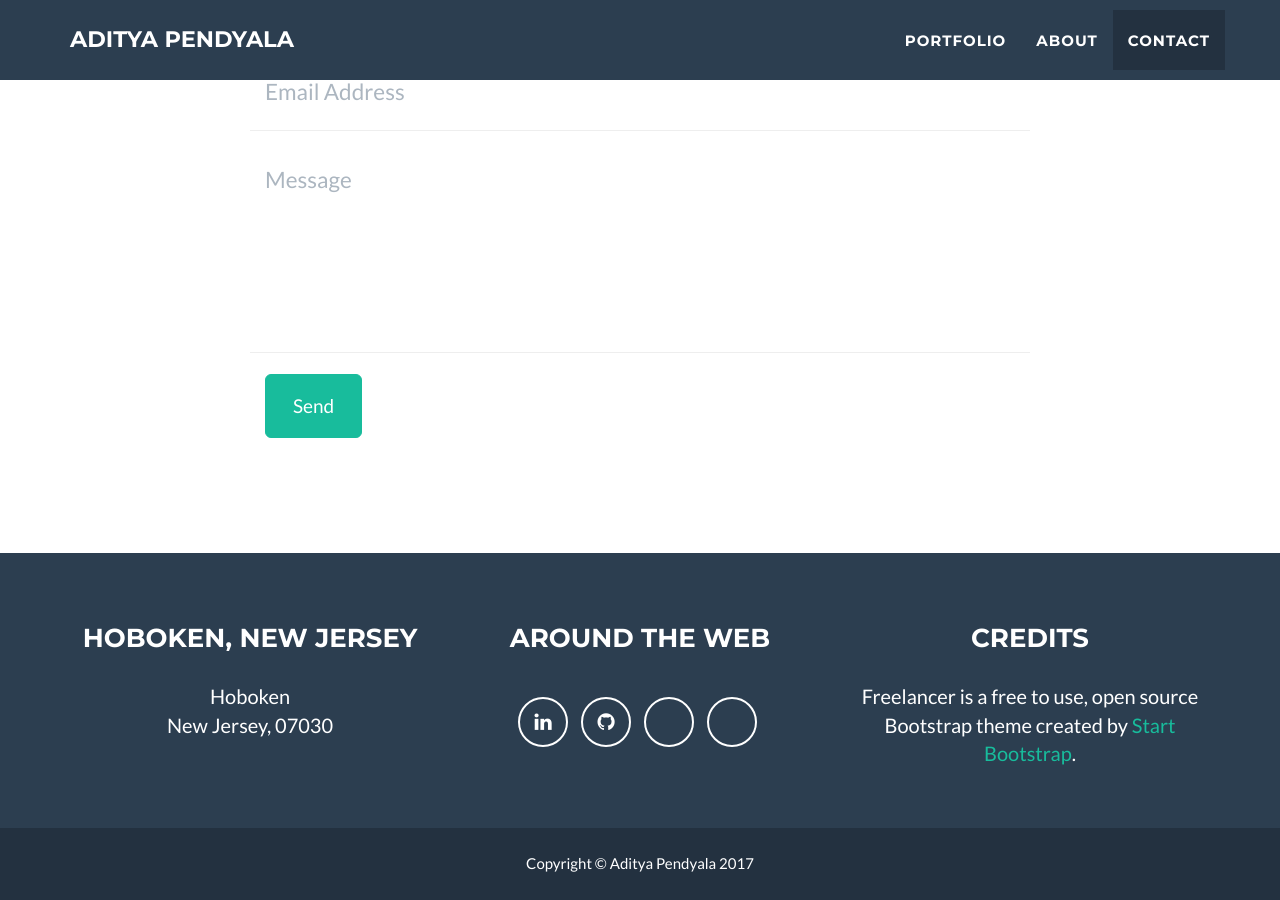
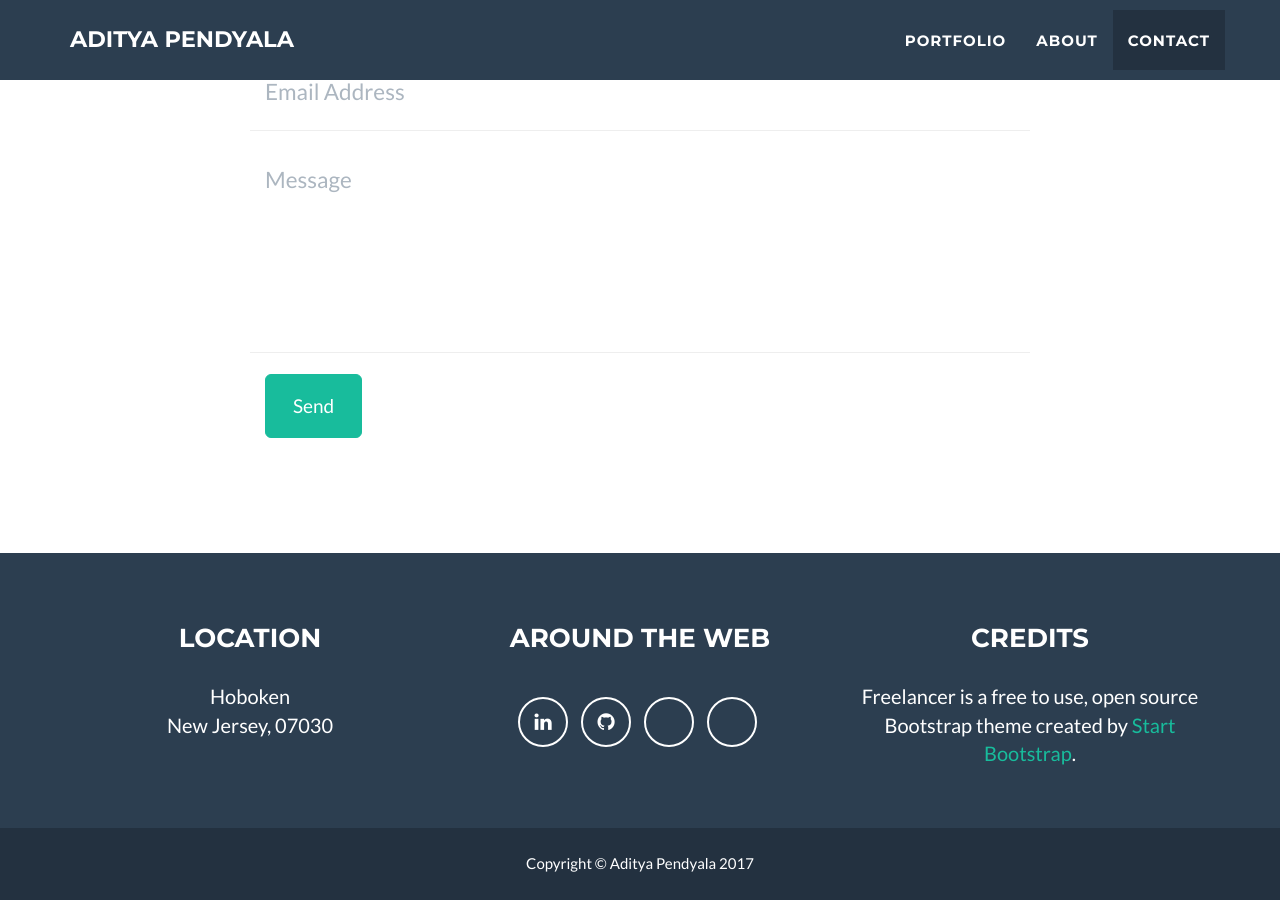
Before and after one commit to adityapenn/adityapenn.github.io, a Jekyll site: the page built from index.html, in a window 1280 px wide and 900 px high, scrolled down 2409 px. Built offline with Jekyll 4.4.1, drawn with Linux system fonts in a browser that asks for light colours.

Commit message:
Update _config.yml

```diff
--- a/_config.yml
+++ b/_config.yml
@@ -33,7 +33,7 @@ color:
 # Footer settings
 footer:
   copyright: Aditya Pendyala
-  location: Hoboken, New Jersey
+  location: Location
   social: Around the Web
   credits: Credits
 
```
